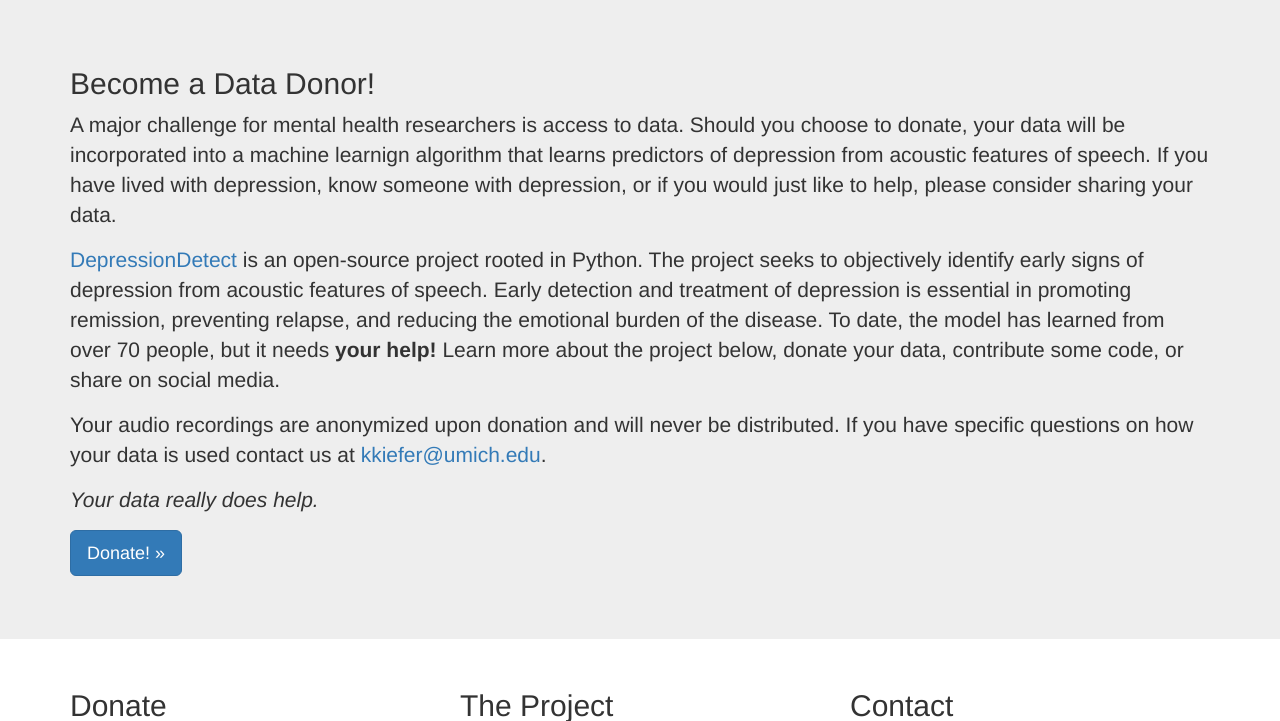
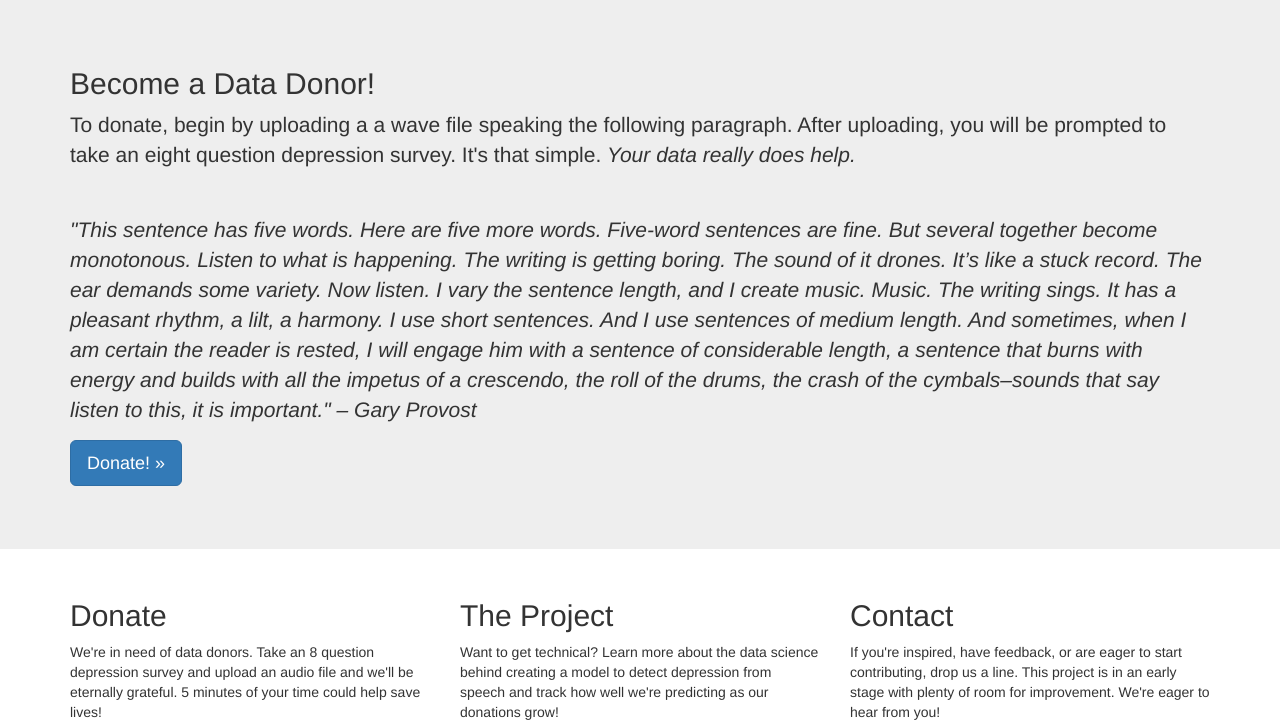
Before and after one commit to kykiefer/depression-detect, a Flask app: page /donate in a window 1280 px wide. Shown: the part 51-772 px from the top of the page. Run offline with Flask 2, Linux system fonts and the light colour scheme; some libraries are stand-ins or nearby versions.

Commit message:
prior to getting file upload working

```diff
--- a/web_app/static/css/carousel.css
+++ b/web_app/static/css/carousel.css
@@ -41,6 +41,7 @@ body {
 .carousel {
   height: 500px;
   margin-bottom: 60px;
+  overflow: hidden; /* added by Ky*/
 }
 /* Since positioning the image, we need to help out the caption */
 .carousel-caption {
@@ -51,6 +52,7 @@ body {
 .carousel .item {
   height: 500px;
   background-color: #777;
+  overflow: hidden; /* added by Ky*/
 }
 .carousel-inner > .item > img {
   position: absolute;
@@ -89,7 +91,7 @@ body {
 .featurette-heading {
   font-weight: 300;
   line-height: 1;
-  letter-spacing: -1px;
+  letter-spacing: -1px; /*was -1
 }
 
 
--- a/web_app/templates/donate.html
+++ b/web_app/templates/donate.html
@@ -68,13 +68,9 @@
     <div class="jumbotron">
       <div class="container">
         <h2>Become a Data Donor!</h1>
-        <p>A major challenge for mental health researchers is access to data. Should you choose to donate, your data will be incorporated into a machine learnign algorithm that learns predictors of depression from acoustic features of speech. If you have lived with depression, know someone with depression, or if you would just like to help, please consider sharing your data.</p>
+        <p>To donate, begin by uploading a a wave file speaking the following paragraph. After uploading, you will be prompted to take an eight question depression survey. It's that simple. <i>Your data really does help.</i><br></br></p>
 
-        <p><a href="https://github.com/kykiefer/depression-detect">DepressionDetect</a> is an open-source project rooted in Python. The project seeks to objectively identify early signs of depression from acoustic features of speech. Early detection and treatment of depression is essential in promoting remission, preventing relapse, and reducing the emotional burden of the disease. To date, the model has learned from over 70 people, but it needs <strong>your help!</strong> Learn more about the project below, donate your data, contribute some code, or share on social media.</p>
-
-        <p>Your audio recordings are anonymized upon donation and will never be distributed. If you have specific questions on how your data is used contact us at <a href="mailto:kkiefer@umich.edu">kkiefer@umich.edu</a>.</p>
-
-        <p><i>Your data really does help.</i></p>
+        <p><var>"This sentence has five words. Here are five more words. Five-word sentences are fine. But several together become monotonous. Listen to what is happening. The writing is getting boring. The sound of it drones. It’s like a stuck record. The ear demands some variety. Now listen. I vary the sentence length, and I create music. Music. The writing sings. It has a pleasant rhythm, a lilt, a harmony. I use short sentences. And I use sentences of medium length. And sometimes, when I am certain the reader is rested, I will engage him with a sentence of considerable length, a sentence that burns with energy and builds with all the impetus of a crescendo, the roll of the drums, the crash of the cymbals–sounds that say listen to this, it is important." – Gary Provost</var></p>
 
         <p><a class="btn btn-primary btn-lg" href="donate" role="button">Donate! &raquo;</a></p>
       </div>
```
Also changed, not shown: web_app/templates/contact.html (+1 -7 lines), web_app/templates/index.html (+7 -10 lines), web_app/static/img/cliff.jpg (added), web_app/static/img/sound_wave.png (added), web_app/static/img/test.png (added).
